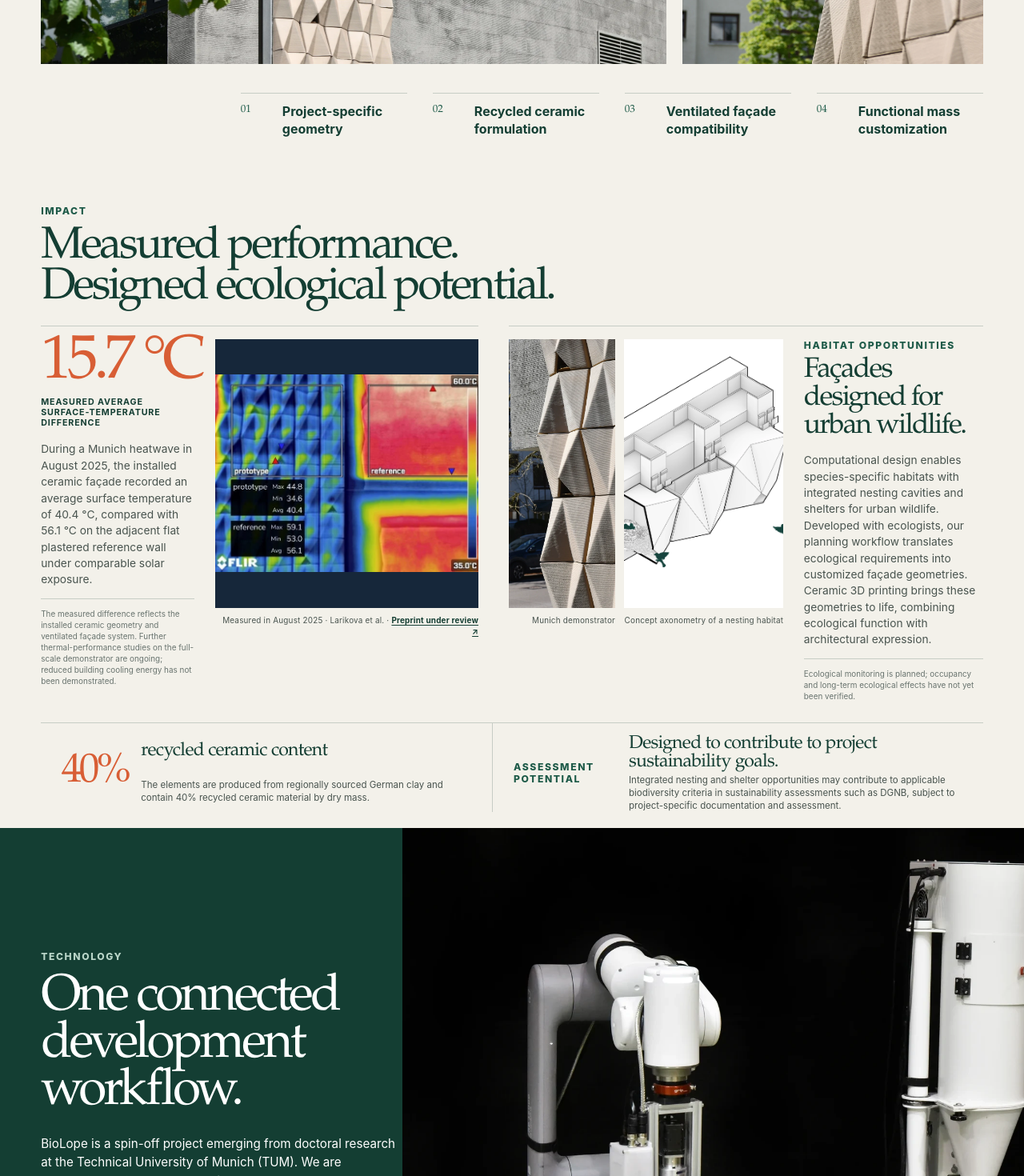
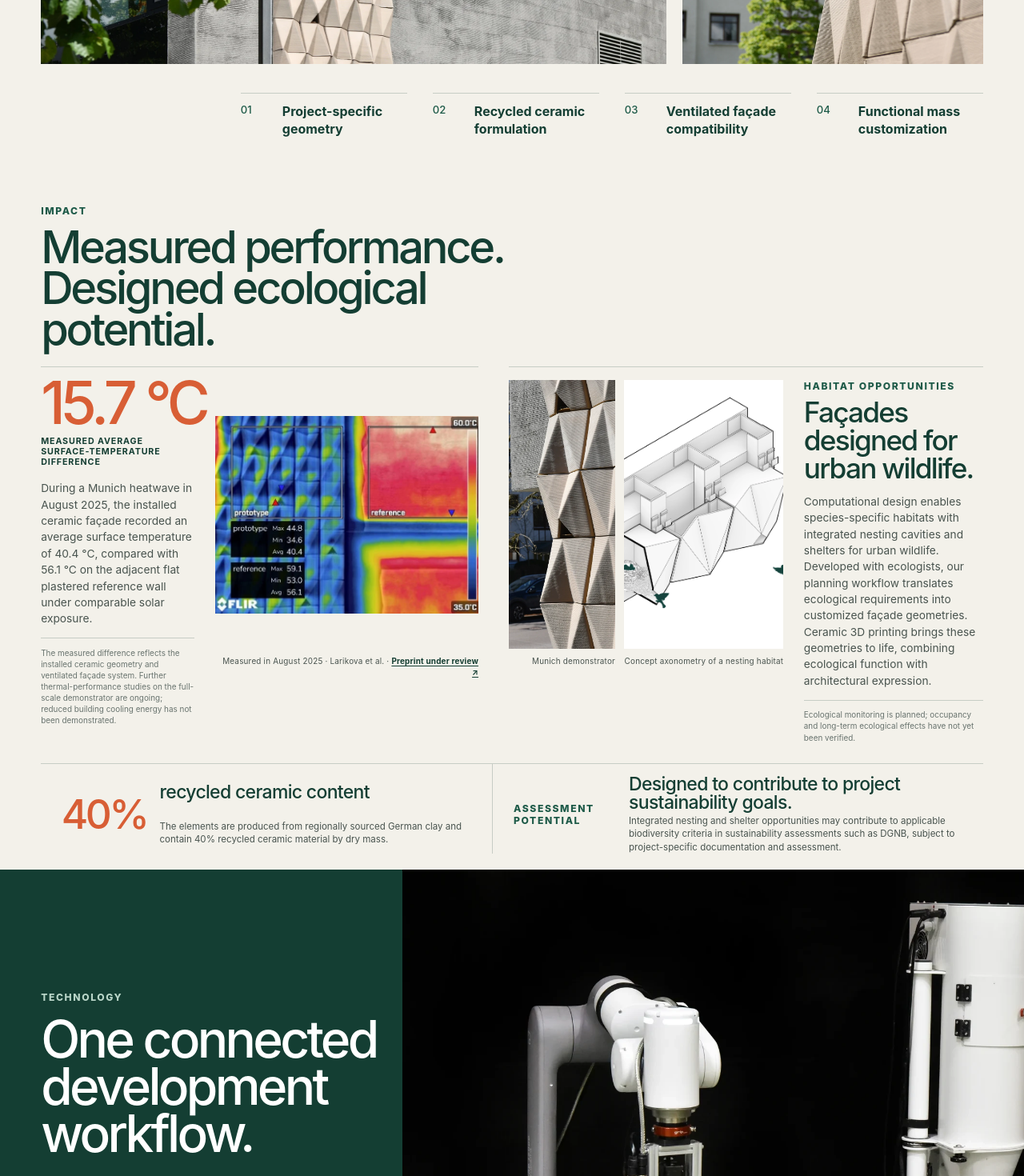
Before and after one commit to biolope/biolope.github.io, a React (Vite) app: page / in a window 1280 px wide. Shown: the part 1300-2770 px from the top of the page at 80% size. Built offline with nearby package versions, Linux system fonts and the light colour scheme.

Commit message:
global font style

```diff
--- a/src/components/scroll-story/ScrollFacadeStory.module.css
+++ b/src/components/scroll-story/ScrollFacadeStory.module.css
@@ -32,6 +32,7 @@
   color: #9cbcaf;
   font-family: var(--font-display);
   font-size: 1.1rem;
+  font-weight: var(--font-display-weight);
 }
 
 .stepLabel {
@@ -49,7 +50,7 @@
   color: white;
   font-family: var(--font-display);
   font-size: clamp(2.6rem, 4.1vw, 5rem);
-  font-weight: 520;
+  font-weight: var(--font-display-weight);
   letter-spacing: -0.052em;
   line-height: 0.98;
 }
@@ -308,6 +309,7 @@
   .mobileCopy > span {
     color: #9cbcaf;
     font-family: var(--font-display);
+    font-weight: var(--font-display-weight);
   }
 
   .mobileCopy p:first-child {
@@ -324,7 +326,7 @@
     color: white;
     font-family: var(--font-display);
     font-size: 2rem;
-    font-weight: 520;
+    font-weight: var(--font-display-weight);
     line-height: 1;
   }
 
--- a/src/components/ui/SectionHeader.module.css
+++ b/src/components/ui/SectionHeader.module.css
@@ -15,7 +15,7 @@
   color: var(--green);
   font-family: var(--font-display);
   font-size: clamp(3rem, 6vw, 6.8rem);
-  font-weight: 520;
+  font-weight: var(--font-display-weight);
   letter-spacing: -0.058em;
   line-height: 0.94;
 }
--- a/src/pages/legal/LegalPage.module.css
+++ b/src/pages/legal/LegalPage.module.css
@@ -62,7 +62,7 @@
   color: var(--green);
   font-family: var(--font-display);
   font-size: clamp(3rem, 6vw, 6.5rem);
-  font-weight: 520;
+  font-weight: var(--font-display-weight);
   letter-spacing: -0.055em;
   line-height: 0.94;
 }
@@ -93,7 +93,7 @@
   color: var(--green);
   font-family: var(--font-display);
   font-size: clamp(1.5rem, 2.7vw, 2.35rem);
-  font-weight: 520;
+  font-weight: var(--font-display-weight);
   letter-spacing: -0.035em;
 }
 
--- a/src/sections/Contact/Contact.module.css
+++ b/src/sections/Contact/Contact.module.css
@@ -41,8 +41,8 @@
   max-width: 11ch;
   margin: 1.3rem 0 1.7rem;
   font-family: var(--font-display);
-  font-size: clamp(4rem, 9vw, 9.5rem);
-  font-weight: 520;
+  font-size: clamp(3.6rem, 8vw, 8.5rem);
+  font-weight: var(--font-display-weight);
   letter-spacing: -0.065em;
   line-height: 0.88;
 }
--- a/src/sections/Hero/Hero.module.css
+++ b/src/sections/Hero/Hero.module.css
@@ -49,7 +49,7 @@
   color: var(--green);
   font-family: var(--font-display);
   font-size: clamp(3.6rem, 6.4vw, 7.5rem);
-  font-weight: 520;
+  font-weight: var(--font-display-weight);
   letter-spacing: -0.066em;
   line-height: 0.88;
 }
@@ -93,7 +93,7 @@
   color: white;
   font-family: var(--font-display);
   font-size: clamp(1.3rem, 2vw, 2rem);
-  font-weight: 650;
+  font-weight: var(--font-display-weight);
 }
 
 .metrics dd {
--- a/src/sections/Impact/Impact.module.css
+++ b/src/sections/Impact/Impact.module.css
@@ -15,7 +15,7 @@
   color: var(--thermal);
   font-family: var(--font-display);
   font-size: clamp(5rem, 11vw, 11rem);
-  font-weight: 520;
+  font-weight: var(--font-display-weight);
   letter-spacing: -0.07em;
   line-height: 0.8;
 }
@@ -149,7 +149,7 @@
   color: var(--green);
   font-family: var(--font-display);
   font-size: clamp(2.4rem, 4.5vw, 4.8rem);
-  font-weight: 520;
+  font-weight: var(--font-display-weight);
   letter-spacing: -0.05em;
   line-height: 1;
 }
@@ -224,7 +224,7 @@
   }
 
   .thermal .metricValue {
-    font-size: clamp(4.8rem, 5.6vw, 6.5rem);
+    font-size: clamp(4.6rem, 5.15vw, 6rem);
     white-space: nowrap;
   }
 
@@ -245,14 +245,23 @@
     line-height: 1.42;
   }
 
-  .thermalFigure,
+  .thermalFigure {
+    width: fit-content;
+    max-width: 100%;
+    min-height: 0;
+    justify-self: end;
+  }
+
   .thermalFigure figure {
     width: 100%;
     min-height: 0;
   }
 
   .evidenceFigure img {
+    width: auto;
+    max-width: 100%;
     height: var(--impact-image-height) !important;
+    background: transparent;
   }
 
   .habitat {
--- a/src/sections/Product/Product.module.css
+++ b/src/sections/Product/Product.module.css
@@ -49,6 +49,7 @@
   color: var(--green-bright);
   font-family: var(--font-display);
   font-size: 0.82rem;
+  font-weight: var(--font-display-weight);
 }
 
 .features p {
--- a/src/sections/Team/Team.module.css
+++ b/src/sections/Team/Team.module.css
@@ -7,7 +7,7 @@
   color: var(--green);
   font-family: var(--font-display);
   font-size: clamp(3.5rem, 7vw, 7.5rem);
-  font-weight: 520;
+  font-weight: var(--font-display-weight);
   letter-spacing: -0.058em;
   line-height: 0.94;
 }
@@ -58,7 +58,7 @@
   color: var(--green);
   font-family: var(--font-display);
   font-size: clamp(1.7rem, 2.5vw, 2.7rem);
-  font-weight: 520;
+  font-weight: var(--font-display-weight);
   letter-spacing: -0.045em;
   line-height: 1;
 }
@@ -105,7 +105,7 @@
   color: var(--green);
   font-family: var(--font-display);
   font-size: clamp(2.3rem, 4vw, 4.3rem);
-  font-weight: 520;
+  font-weight: var(--font-display-weight);
   letter-spacing: -0.05em;
   line-height: 1;
 }
@@ -129,6 +129,7 @@
   color: var(--green);
   font-family: var(--font-display);
   font-size: clamp(1.4rem, 2.4vw, 2.3rem);
+  font-weight: var(--font-display-weight);
   letter-spacing: -0.035em;
 }
 
--- a/src/sections/Technology/Technology.module.css
+++ b/src/sections/Technology/Technology.module.css
@@ -49,7 +49,7 @@
   margin: 0;
   font-family: var(--font-display);
   font-size: clamp(2.4rem, 4.8vw, 5.5rem);
-  font-weight: 520;
+  font-weight: var(--font-display-weight);
   letter-spacing: -0.05em;
   line-height: 1;
 }
--- a/src/sections/Traction/Traction.module.css
+++ b/src/sections/Traction/Traction.module.css
@@ -23,7 +23,7 @@
   margin: 0;
   font-family: var(--font-display);
   font-size: clamp(3rem, 6vw, 6.8rem);
-  font-weight: 520;
+  font-weight: var(--font-display-weight);
   letter-spacing: -0.058em;
   line-height: 0.94;
 }
@@ -68,7 +68,7 @@
   color: white;
   font-family: var(--font-display);
   font-size: clamp(4.5rem, 9vw, 9rem);
-  font-weight: 520;
+  font-weight: var(--font-display-weight);
   letter-spacing: -0.065em;
   line-height: 0.78;
   text-transform: none;
@@ -104,6 +104,7 @@
   margin: 0;
   font-family: var(--font-display);
   font-size: clamp(1.6rem, 3vw, 3rem);
+  font-weight: var(--font-display-weight);
   letter-spacing: -0.035em;
   line-height: 1.15;
 }
--- a/src/sections/Validation/Validation.module.css
+++ b/src/sections/Validation/Validation.module.css
@@ -34,7 +34,7 @@
   color: var(--green);
   font-family: var(--font-display);
   font-size: clamp(5rem, 10vw, 9.5rem);
-  font-weight: 520;
+  font-weight: var(--font-display-weight);
   letter-spacing: -0.07em;
   line-height: 0.82;
 }
@@ -62,7 +62,7 @@
   color: var(--green);
   font-family: var(--font-display);
   font-size: clamp(2.3rem, 4vw, 4rem);
-  font-weight: 520;
+  font-weight: var(--font-display-weight);
   letter-spacing: -0.05em;
   line-height: 0.98;
 }
@@ -142,7 +142,7 @@
   margin: 1rem 0 0;
   font-family: var(--font-display);
   font-size: clamp(1.8rem, 3.3vw, 3.4rem);
-  font-weight: 520;
+  font-weight: var(--font-display-weight);
   letter-spacing: -0.04em;
   line-height: 1.05;
 }
--- a/src/styles/global.css
+++ b/src/styles/global.css
@@ -11,8 +11,10 @@
   --line: rgba(20, 62, 51, 0.2);
   --nav-height: 4.75rem;
   --page-gutter: clamp(1.25rem, 4vw, 4.5rem);
-  --font-display: "Iowan Old Style", "Palatino Linotype", Palatino, Georgia, serif;
   --font-sans: Inter, "Helvetica Neue", Helvetica, Arial, sans-serif;
+  --font-display-serif: "Iowan Old Style", "Palatino Linotype", Palatino, Georgia, serif;
+  --font-display: var(--font-sans);
+  --font-display-weight: 520;
   color: var(--ink);
   background: var(--paper);
   font-family: var(--font-sans);
```
